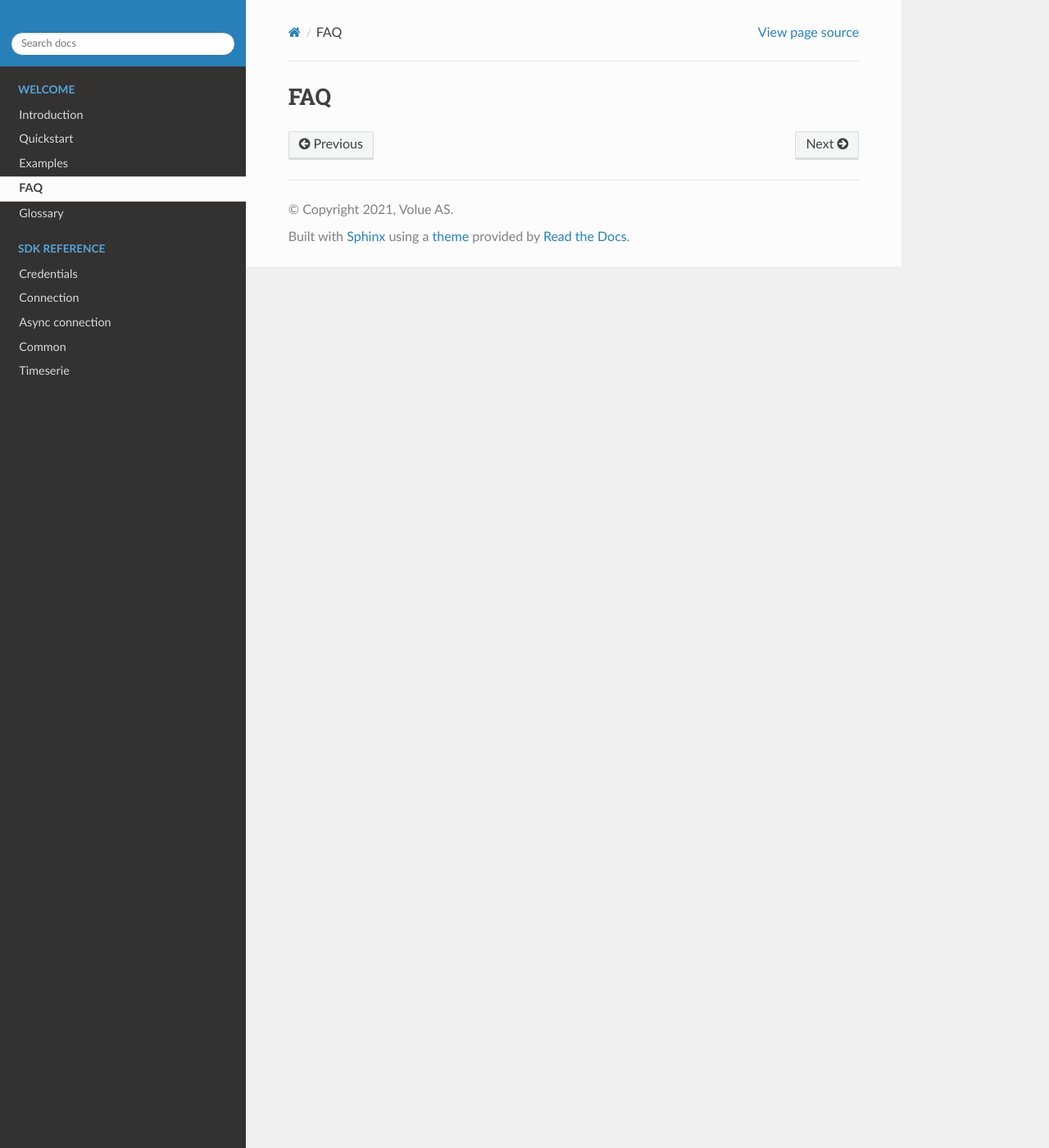
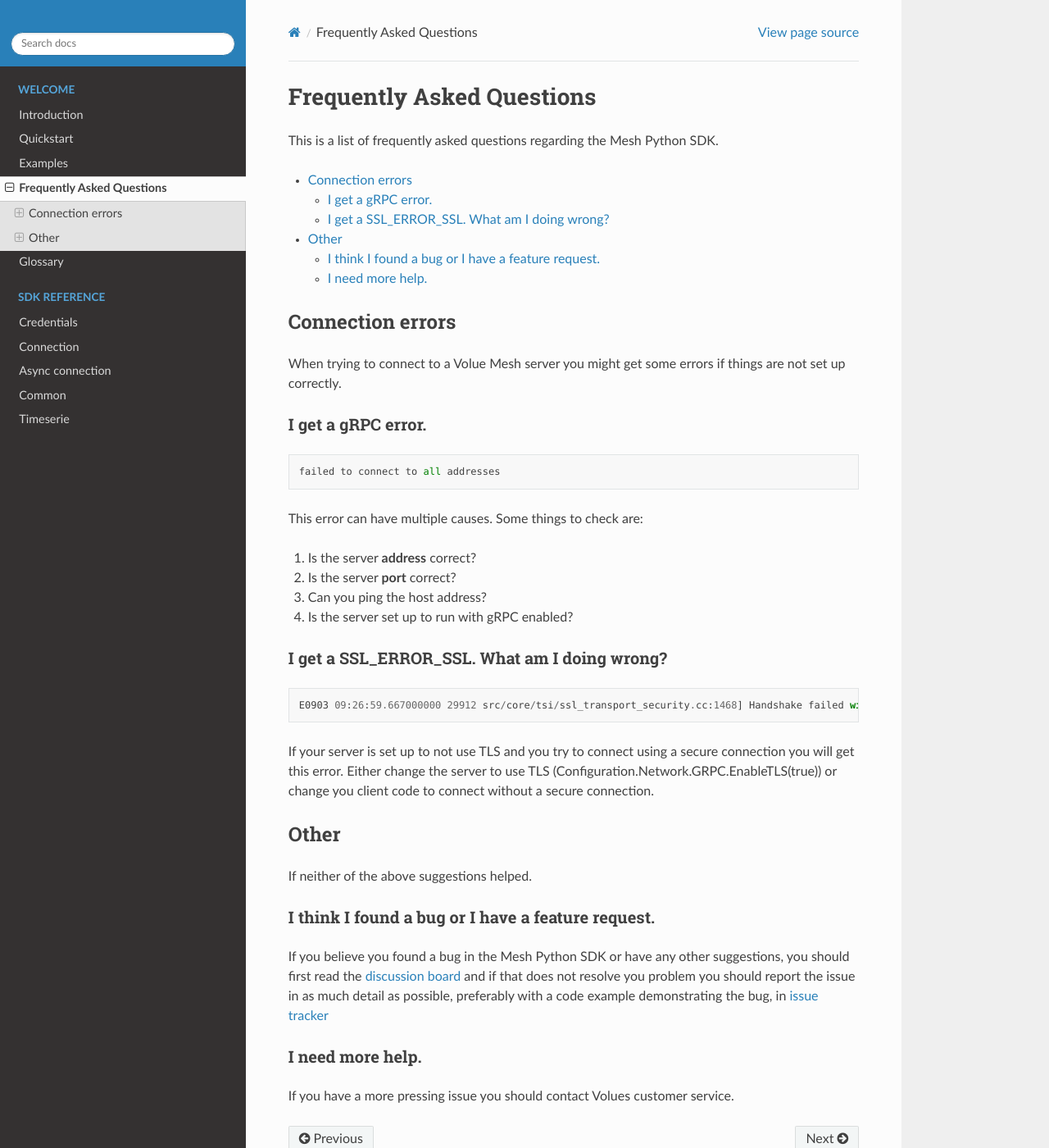
Before and after one commit to Volue-Public/energy-mesh-python, a Sphinx documentation site: the page built from docs/source/faq.rst, in a window 1280 px wide and 1400 px high. Shown: the whole window at 82% size. Built offline with Sphinx 7.4.7 and the Read the Docs theme 2.0.0, drawn with Linux system fonts in a browser that asks for light colours.

Commit message:
Updated faq

```diff
--- a/docs/source/faq.rst
+++ b/docs/source/faq.rst
@@ -1,2 +1,51 @@
-FAQ
------
+Frequently Asked Questions
+---------------------------
+
+This is a list of frequently asked questions regarding the Mesh Python SDK.
+
+.. contents::
+   :local:
+
+Connection errors
+******************
+
+When trying to connect to a Volue Mesh server you might get some errors if things are not set up correctly.
+
+I get a gRPC error.
+~~~~~~~~~~~~~~~~~~~~
+::
+
+    failed to connect to all addresses
+
+This error can have multiple causes. Some things to check are:
+
+#. Is the server **address** correct?
+#. Is the server **port** correct?
+#. Can you ping the host address?
+#. Is the server set up to run with gRPC enabled?
+
+
+I get a SSL_ERROR_SSL. What am I doing wrong?
+~~~~~~~~~~~~~~~~~~~~~~~~~~~~~~~~~~~~~~~~~~~~~
+::
+
+    E0903 09:26:59.667000000 29912 src/core/tsi/ssl_transport_security.cc:1468] Handshake failed with fatal error SSL_ERROR_SSL: error:100000f7:SSL routines:OPENSSL_internal:WRONG_VERSION_NUMBER.
+
+
+If your server is set up to not use TLS and you try to connect using a secure connection you will get this error. Either change the server to use TLS (Configuration.Network.GRPC.EnableTLS(true)) or change you client code to connect without a secure connection.
+
+Other
+*****
+
+If neither of the above suggestions helped.
+
+I think I found a bug or I have a feature request.
+~~~~~~~~~~~~~~~~~~~~~~~~~~~~~~~~~~~~~~~~~~~~~~~~~~~~~
+
+If you believe you found a bug in the Mesh Python SDK or have any other suggestions, you should first read the `discussion board <https://github.com/PowelAS/sme-mesh-python/discussions>`_ and if that does not resolve you problem you should report the issue in as much detail as possible, preferably with a code example demonstrating the bug, in `issue tracker <https://github.com/PowelAS/sme-mesh-python/issues>`_
+
+
+I need more help.
+~~~~~~~~~~~~~~~~~~~~~~
+
+If you have a more pressing issue you should contact Volues customer service.
--- a/docs/source/glossary.rst
+++ b/docs/source/glossary.rst
@@ -3,5 +3,5 @@ Glossary
 
 .. glossary::
 
-    term 1
-        Something something
+    SDK
+        Software Development Kit. A collection of software development tools in one installable package.
```
